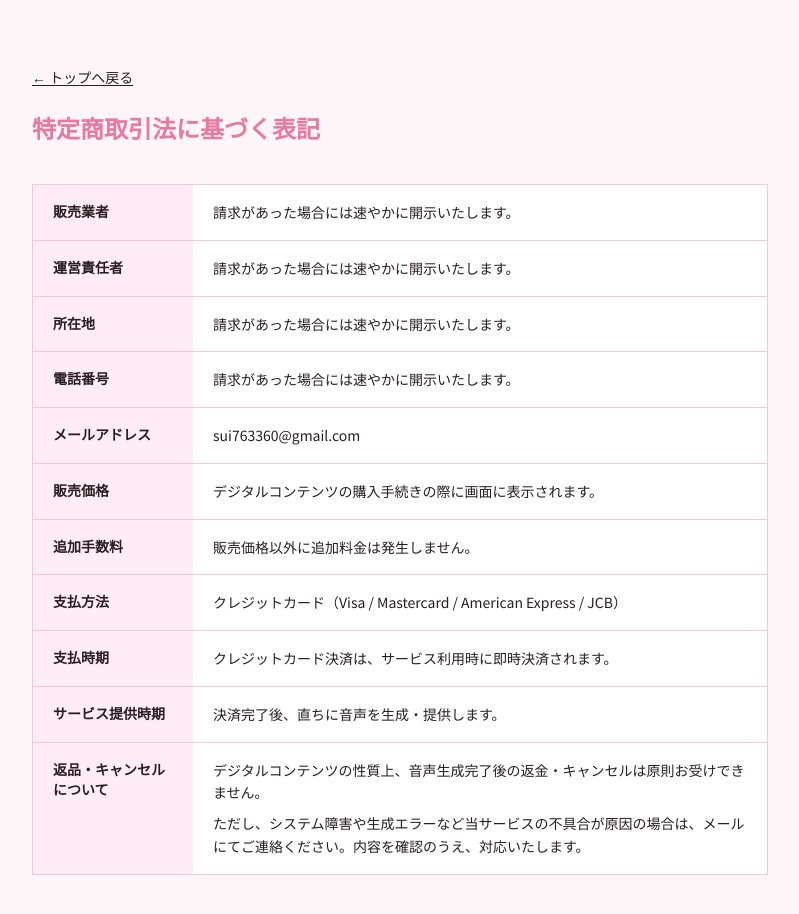
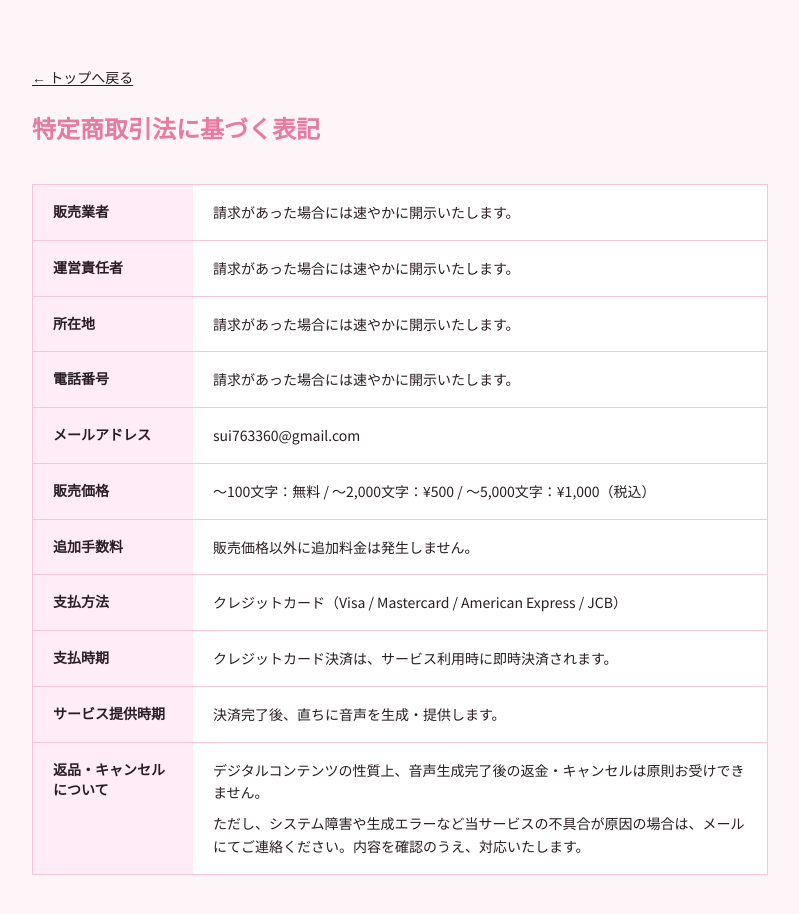
Before and after one commit to horii203/situation-voice-app, a Next.js app: page /tokushoho in a window 1280 px wide. Shown: the top 914 px of the page, without its empty margins (240-1039 px from the left). Built offline with nearby package versions, Linux system fonts and the light colour scheme; a web font is replaced by a local one.

Commit message:
テキスト修正

```diff
--- a/app/tokushoho/page.tsx
+++ b/app/tokushoho/page.tsx
@@ -29,7 +29,7 @@ export default function TokushohoPage() {
     },
     {
       label: "販売価格",
-      value: "デジタルコンテンツの購入手続きの際に画面に表示されます。",
+      value: "〜100文字：無料 / 〜2,000文字：¥500 / 〜5,000文字：¥1,000（税込）",
     },
     {
       label: "追加手数料",
```
